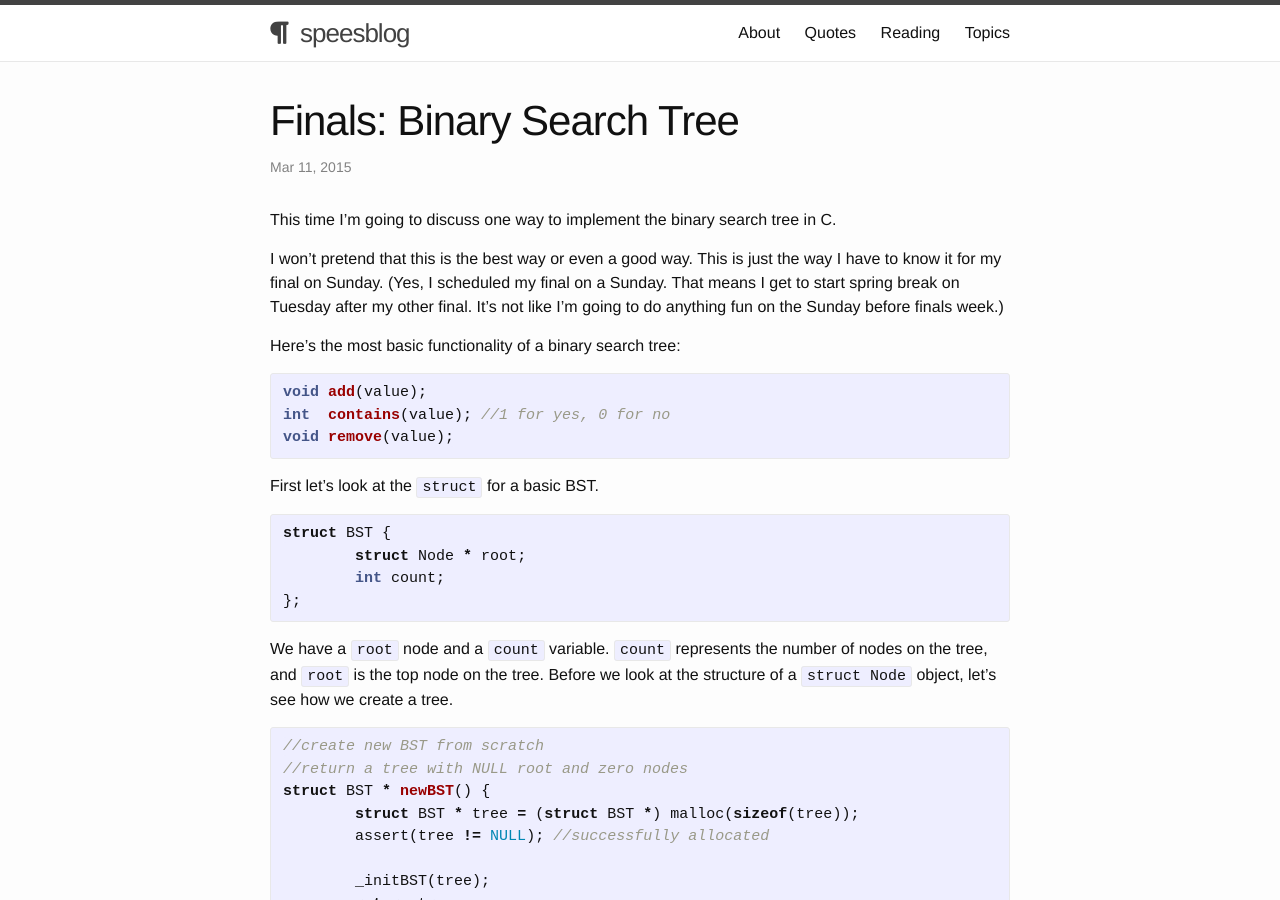
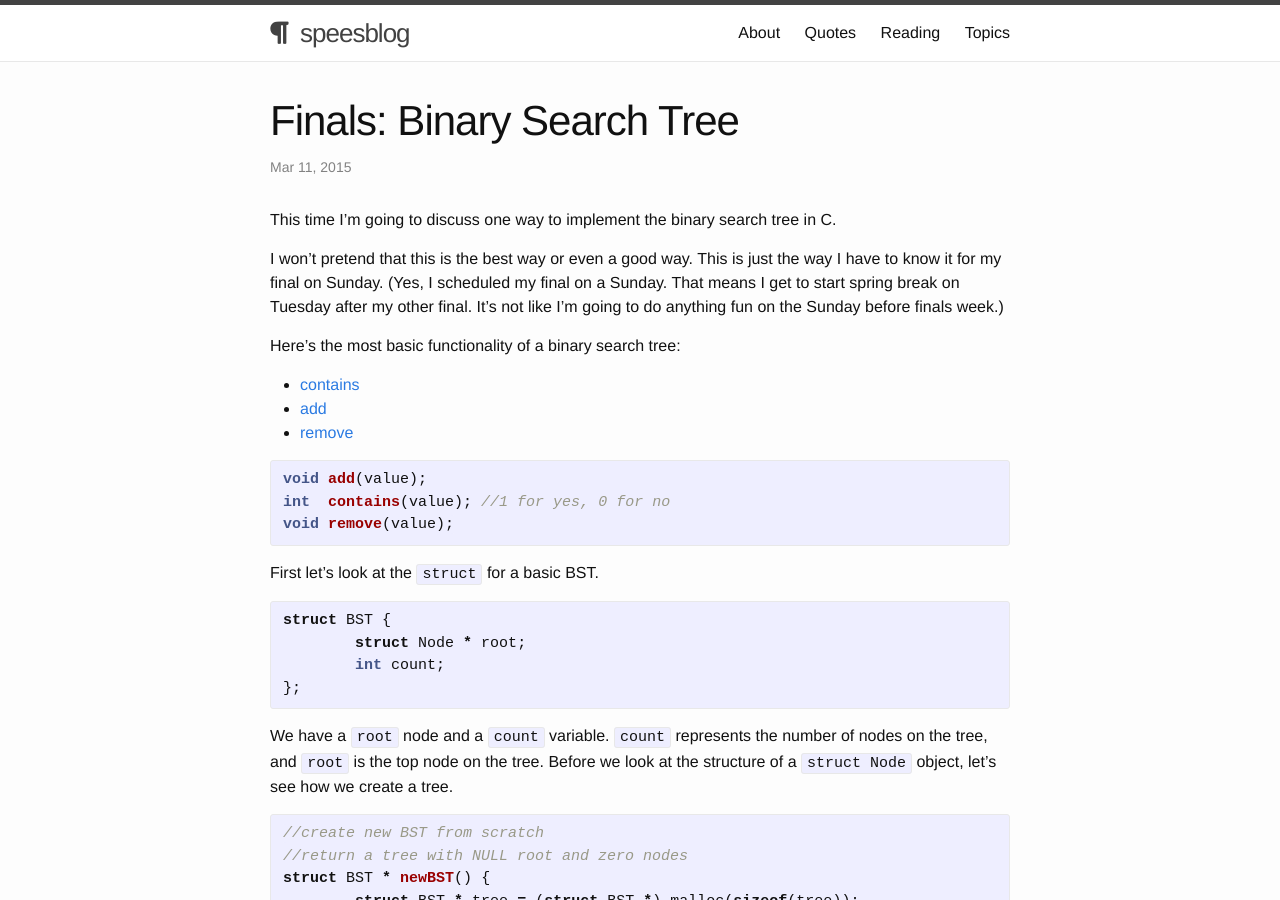
Before and after one commit to shelbyspees/speesblog, a Jekyll site: the page built from _posts/2015-03-11-finals-bst.md, in a window 1280 px wide and 900 px high. Built offline with Jekyll 4.4.1, drawn with Linux system fonts in a browser that asks for light colours; nearby versions of some CDN libraries.

Commit message:
Update links

```diff
--- a/_posts/2015-03-11-finals-bst.md
+++ b/_posts/2015-03-11-finals-bst.md
@@ -9,6 +9,10 @@
 I won't pretend that this is the best way or even a good way. This is just the way I have to know it for my final on Sunday. (Yes, I scheduled my final on a Sunday. That means I get to start spring break on Tuesday after my other final. It's not like I'm going to do anything fun on the Sunday before finals week.)
 
 Here's the most basic functionality of a binary search tree:
+
+- [contains](#contains)
+- [add](#add)
+- [remove](#remove)
 
 {% highlight c %}
 void add(value);
@@ -62,7 +66,7 @@
 
 Think of it like an empty lot. There's a building at 55 Main St. and a building at 59 Main St., but 57 Main St. can still be an empty lot. If you try to send mail there, it'll bounce back. In computer terms, that's called a `segmentation fault`, and we really don't like those.
 
-So now we have a value and we want to add it to the tree. The value is added in the form of a node, and in this case, it's going to become the root node. Say we add a node with the value `17`. (I won't discuss [applications of the BST]() here, but assume we have a good reason for doing so.)
+So now we have a value and we want to add it to the tree. The value is added in the form of a node, and in this case, it's going to become the root node. Say we add a node with the value `17`. (I won't discuss [applications of the BST](http://shelbyspees.github.io/speesblog/data_structures/2015/03/11/finals-bag-adt.html#bst-bag) here, but assume we have a good reason for doing so.)
 
 <img class="wide" src="{{ site.url }}/assets/comp/init-addBST.png"/>
 
```
Also changed, not shown: _posts/2015-03-11-finals-bag-adt.md (+1 -1 lines), reading.md (+0 -8 lines).
